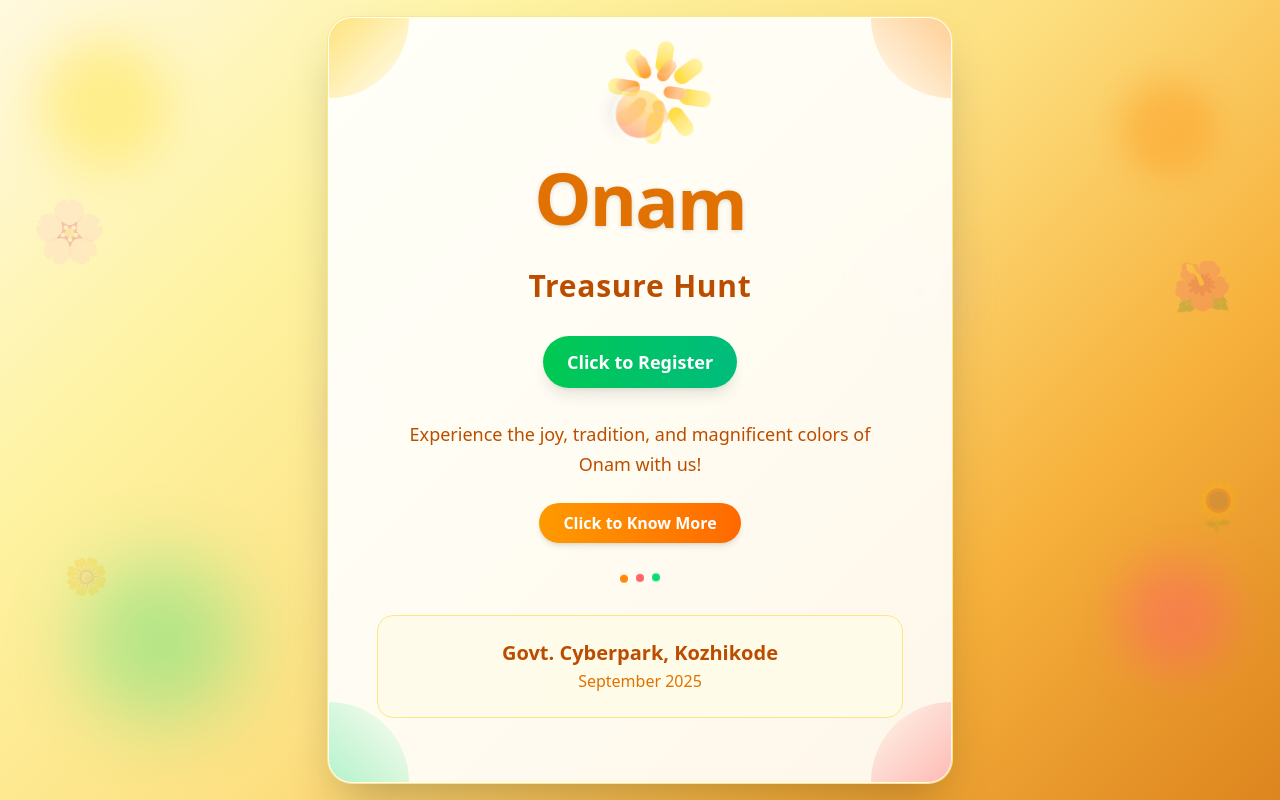
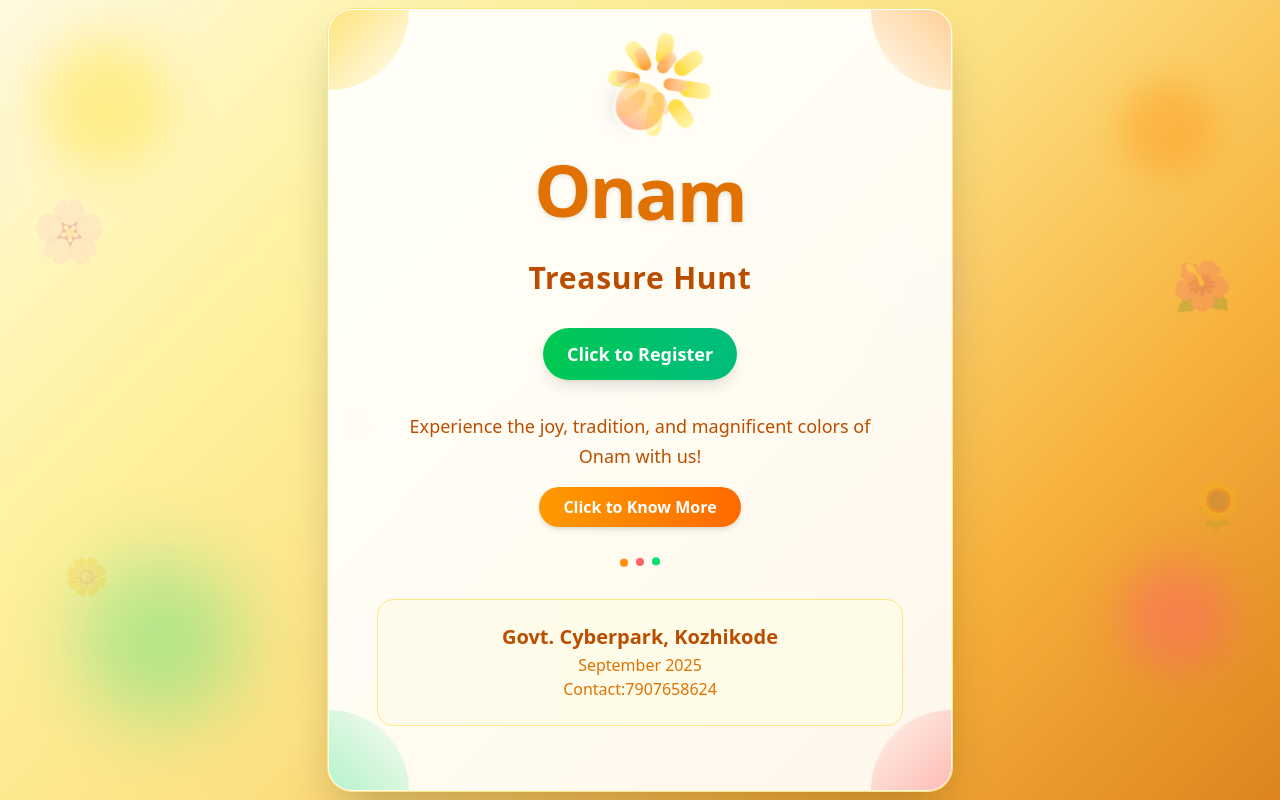
Before and after one commit to ahmedz1dane/Onam-Coming-Soon, a React (Vite) app: page / in a window 1280 px wide. Built offline with nearby package versions, Linux system fonts and the light colour scheme.

Commit message:
added contact numbert

```diff
--- a/src/Component/OnamCelebration.jsx
+++ b/src/Component/OnamCelebration.jsx
@@ -82,20 +82,21 @@ function OnamCelebration() {
           </div>
 
           {/* Main heading with perfect alignment and text animations */}
-          <div className="text-center" style={{
+          <div className="text-center flex flex-col items-center justify-center" style={{
             animation: 'slideUp 1s ease-out 0.6s both'
           }}>
-<h1 className="text-4xl sm:text-5xl md:text-6xl lg:text-7xl font-black text-amber-600 mb-4 sm:mb-6 tracking-tight leading-[0.9] drop-shadow-sm relative" style={{
+            <h1 className="text-4xl sm:text-5xl md:text-6xl lg:text-7xl font-black text-amber-600 mb-4 sm:mb-6 tracking-tight leading-[0.9] drop-shadow-sm relative text-center mx-auto" style={{
               background: 'linear-gradient(to right, #d97706, #ca8a04, #ea580c)',
               WebkitBackgroundClip: 'text',
               // WebkitTextFillColor: 'transparent',
               backgroundClip: 'text'
-            }}>              <span className="inline-block animate-bounce" style={{animationDelay: '0s', animationDuration: '2s'}}>O</span>
+            }}>
+              <span className="inline-block animate-bounce" style={{animationDelay: '0s', animationDuration: '2s'}}>O</span>
               <span className="inline-block animate-bounce" style={{animationDelay: '0.1s', animationDuration: '2s'}}>n</span>
               <span className="inline-block animate-bounce" style={{animationDelay: '0.2s', animationDuration: '2s'}}>a</span>
               <span className="inline-block animate-bounce" style={{animationDelay: '0.3s', animationDuration: '2s'}}>m</span>
             </h1>
-            <h2 className="text-xl sm:text-2xl md:text-3xl font-bold text-amber-700 mb-6 sm:mb-8 tracking-wide leading-tight" style={{
+            <h2 className="text-xl sm:text-2xl md:text-3xl font-bold text-amber-700 mb-6 sm:mb-8 tracking-wide leading-tight text-center mx-auto" style={{
               animation: 'slideUp 1s ease-out 0.9s both'
             }}>
               Treasure Hunt
@@ -115,7 +116,7 @@ function OnamCelebration() {
           </div> */}
 
           {/* Registration Info - New Addition */}
-          <div className="mb-6 sm:mb-8 relative" style={{
+          <div className="mb-6 sm:mb-8 relative flex justify-center items-center" style={{
             animation: 'slideUp 1s ease-out 1.35s both'
           }}>
             {/* <div className="bg-gradient-to-r from-green-50 to-emerald-50 rounded-2xl p-4 sm:p-5 border-2 border-green-200 shadow-md hover:shadow-lg transition-all duration-300"> */}
@@ -127,7 +128,7 @@ function OnamCelebration() {
                 href="https://forms.gle/6XkNkwMzut4Hej1a7"
                 target="_blank"
                 rel="noopener noreferrer"
-                className="inline-block px-6 py-3 bg-gradient-to-r from-green-500 to-emerald-500 text-white font-bold text-base sm:text-lg rounded-full hover:from-green-600 hover:to-emerald-600 transform hover:scale-105 transition-all duration-300 shadow-lg hover:shadow-xl"
+                className="inline-block px-6 py-3 bg-gradient-to-r from-green-500 to-emerald-500 text-white font-bold text-base sm:text-lg rounded-full hover:from-green-600 hover:to-emerald-600 transform hover:scale-105 transition-all duration-300 shadow-lg hover:shadow-xl text-center"
               >
                 Click to Register
               </a>
@@ -135,18 +136,17 @@ function OnamCelebration() {
           </div>
 
           {/* Enhanced description with better text alignment */}
-          <div className="max-w-xl mx-auto mb-6 sm:mb-8 px-4" style={{
+          <div className="max-w-xl mx-auto mb-6 sm:mb-8 px-4 flex flex-col items-center justify-center text-center" style={{
             animation: 'slideUp 1s ease-out 1.5s both'
           }}>
-            <p className="text-amber-700 text-base sm:text-lg font-medium leading-relaxed text-center">
+            <p className="text-amber-700 text-base sm:text-lg font-medium leading-relaxed text-center mb-4">
               Experience the joy, tradition, and magnificent colors of Onam with us!
             </p>
-            <br />
             <a
               href="https://docs.google.com/document/d/1eYF8qODX9IbxnjxUvGB-RYATpD_IXvInzYnOGKzjhbA/edit?usp=sharing"
               target="_blank"
               rel="noopener noreferrer"
-              className="inline-block px-6 py-2 bg-gradient-to-r from-amber-500 to-orange-500 text-white font-semibold rounded-full hover:from-amber-600 hover:to-orange-600 transform hover:scale-105 transition-all duration-300 shadow-md hover:shadow-lg"
+              className="inline-block px-6 py-2 bg-gradient-to-r from-amber-500 to-orange-500 text-white font-semibold rounded-full hover:from-amber-600 hover:to-orange-600 transform hover:scale-105 transition-all duration-300 shadow-md hover:shadow-lg text-center"
             >
               Click to Know More
             </a>
@@ -174,11 +174,20 @@ function OnamCelebration() {
           <div className="bg-gradient-to-r from-amber-50 to-yellow-50 rounded-2xl p-4 sm:p-6 border border-amber-200 text-center hover:bg-gradient-to-r hover:from-amber-100 hover:to-yellow-100 transition-all duration-300" style={{
             animation: 'slideUp 1s ease-out 2.1s both'
           }}>
-            <p className="text-amber-700 font-semibold text-lg sm:text-xl leading-tight mb-1">
+            <p className="text-amber-700 font-semibold text-lg sm:text-xl leading-tight mb-1 text-center">
               Govt. Cyberpark, Kozhikode
             </p>
-            <p className="text-amber-600 text-sm sm:text-base font-medium">
+            <p className="text-amber-600 text-sm sm:text-base font-medium text-center">
               September 2025
+            </p>
+            <p className="text-amber-600 text-sm sm:text-base font-medium text-center">
+              Contact:
+              <a
+                href="tel:7907658624"
+                className=" text-base  hover:text-blue-800 transition-colors duration-300"
+              >
+                7907658624
+              </a>
             </p>
           </div>
         </div>
```
